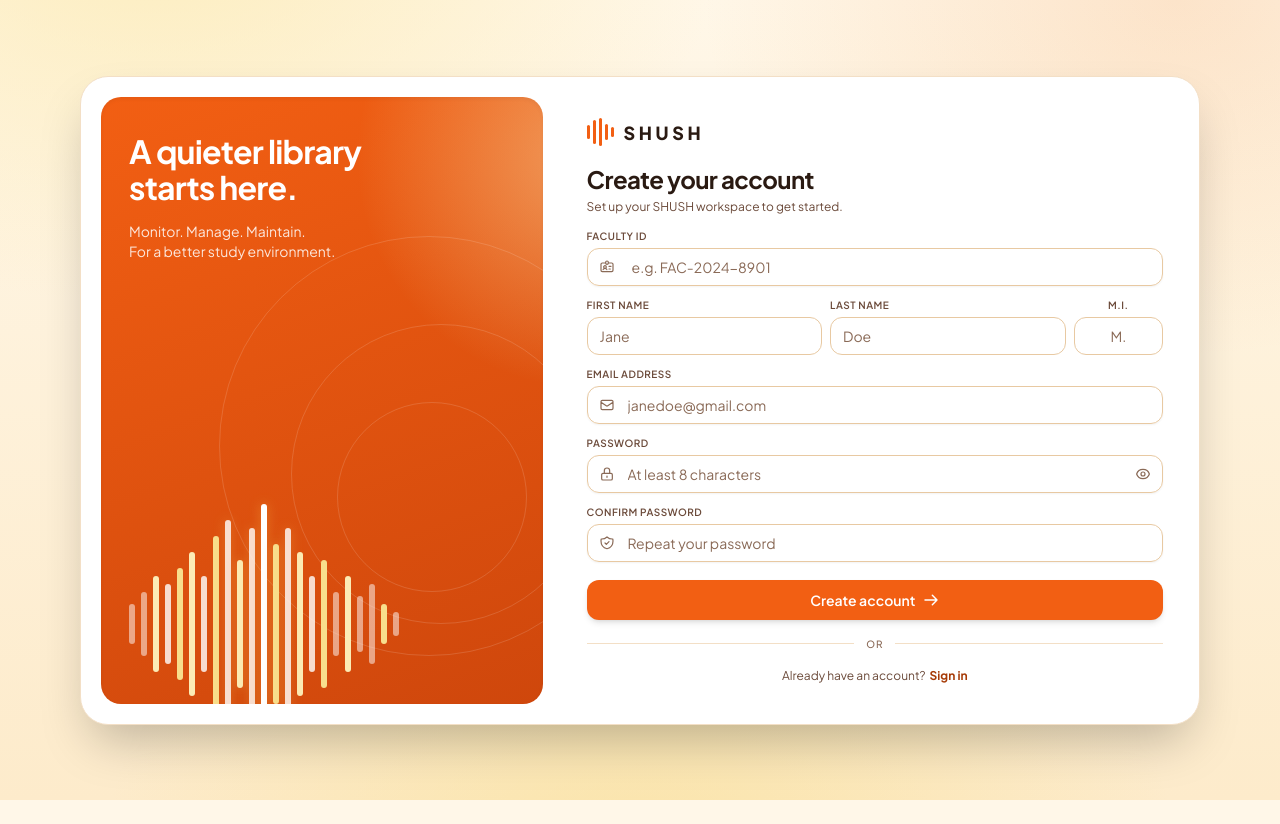
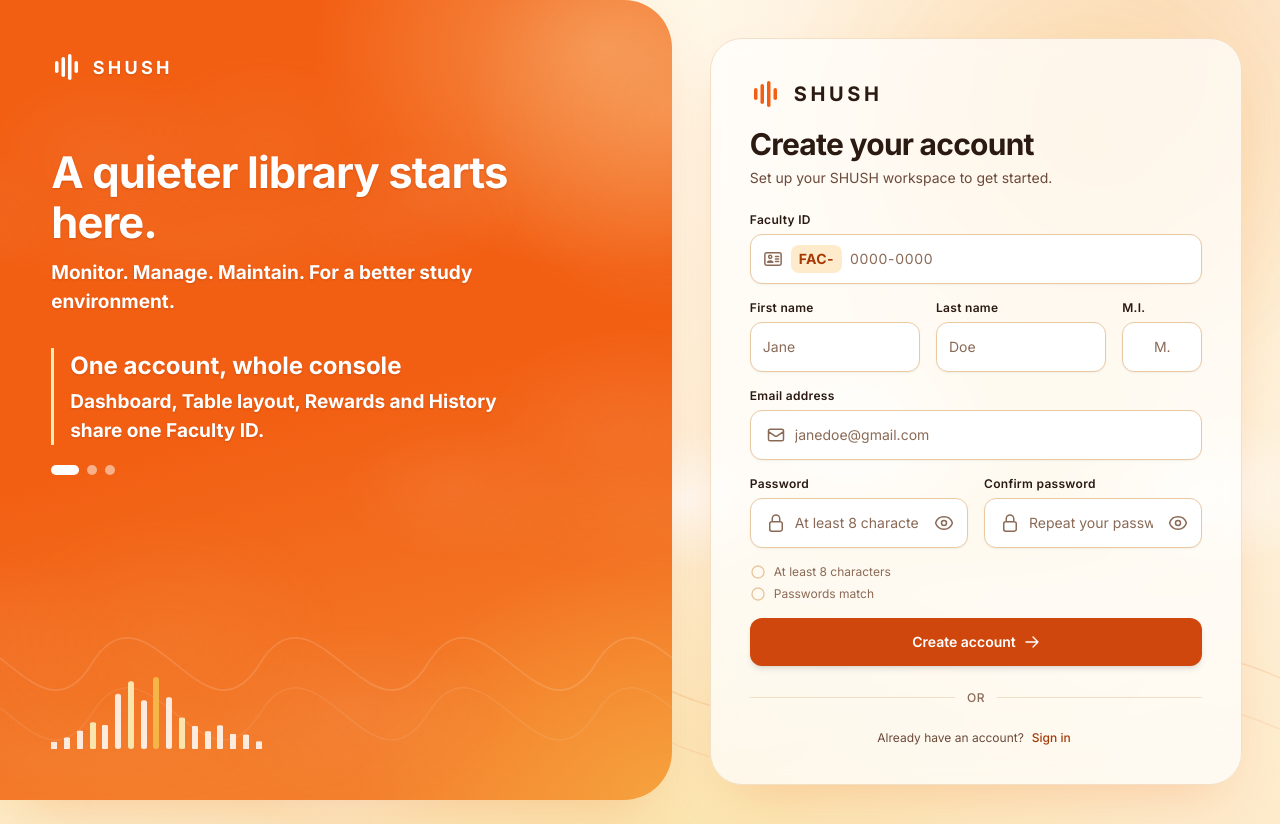
Before and after one commit to chipiee-dot/SHUSH, a React (Vite) app in the folder client/: page /signup in a window 1280 px wide. Before the commit the page ends 800 px from the top, so only its background shows below. Built offline with nearby package versions, Linux system fonts and the light colour scheme; no server answers.

Commit message:
Rebuild faculty sign-up with the new layout, ID formatting, and show/hide on both password fields.

```diff
--- /dev/null
+++ b/client/src/components/PasswordRules.jsx
@@ -0,0 +1,31 @@
+// Live checklist for the two rules the server really enforces. No strength meter on purpose.
+function Rule({ met, children }) {
+  return (
+    <li className={`flex items-center gap-2 text-xs transition-colors ${met ? 'text-shush-orange700' : 'text-shush-muted'}`}>
+      <svg
+        className={`h-4 w-4 flex-none transition-colors ${met ? 'text-shush-orange' : 'text-shush-lineStrong'}`}
+        viewBox="0 0 24 24"
+        fill="none"
+        stroke="currentColor"
+        strokeWidth="2.2"
+        strokeLinecap="round"
+        strokeLinejoin="round"
+        aria-hidden="true"
+      >
+        <circle cx="12" cy="12" r="9" />
+        {met && <path d="M8 12.5l2.7 2.7L16 9.8" />}
+      </svg>
+      <span>{children}</span>
+      <span className="sr-only">{met ? ' (met)' : ' (not met yet)'}</span>
+    </li>
+  );
+}
+
+export default function PasswordRules({ password, confirmPassword }) {
+  return (
+    <ul className="space-y-1.5" aria-label="Password requirements">
+      <Rule met={password.length >= 8}>At least 8 characters</Rule>
+      <Rule met={confirmPassword.length > 0 && password === confirmPassword}>Passwords match</Rule>
+    </ul>
+  );
+}
--- a/client/src/components/auth-layout.css
+++ b/client/src/components/auth-layout.css
@@ -327,6 +327,12 @@
   .auth-page--photo .auth-eq-bar { flex-basis: 0.6rem; }
 }
 
+/* Landing page, tall desktop screens: a larger Welcome card (wider, roomier). Short screens keep the compact card. */
+@media (min-width: 1024px) and (min-height: 801px) {
+  .auth-page--photo { --card-w: min(38rem, 40vw); }
+  .auth-page--photo .auth-card-frost { padding: clamp(2rem, 3.2vw, 3.75rem); }
+}
+
 /* Short laptop screens: drop the bars and subtitle so nothing is cut off. */
 @media (min-width: 1024px) and (max-height: 680px) {
   .auth-eq,
--- a/client/src/pages/SignUp.jsx
+++ b/client/src/pages/SignUp.jsx
@@ -2,39 +2,24 @@ import { useState } from 'react';
 import { Link, useNavigate } from 'react-router-dom';
 import { api } from '../api.js';
 import Alert from '../components/Alert.jsx';
+import AuthLayout, { AuthHero } from '../components/AuthLayout.jsx';
+import FacultyIdInput from '../components/FacultyIdInput.jsx';
+import Logo from '../components/Logo.jsx';
+import PasswordInput from '../components/PasswordInput.jsx';
+import PasswordRules from '../components/PasswordRules.jsx';
+import { isCompleteFacultyId } from '../lib/facultyId.js';
 
-// Soundwave bars on the left panel: [size + colour classes, glow?]
-const WAVE_BARS = [
-  ['h-10 bg-white/50'],
-  ['h-16 bg-white/50'],
-  ['h-24 bg-shush-goldSoft'],
-  ['h-20 bg-white/80'],
-  ['h-28 bg-shush-gold'],
-  ['h-36 bg-shush-goldSoft'],
-  ['h-24 bg-white/80'],
-  ['h-44 bg-shush-gold'],
-  ['h-52 bg-white/80', true],
-  ['h-32 bg-shush-goldSoft', true],
-  ['h-48 bg-white/80', true],
-  ['h-60 bg-white', true],
-  ['h-40 bg-shush-gold', true],
-  ['h-48 bg-white/80', true],
-  ['h-36 bg-shush-goldSoft'],
-  ['h-24 bg-white/80'],
-  ['h-32 bg-shush-gold'],
-  ['h-16 bg-white/50'],
-  ['h-24 bg-shush-goldSoft'],
-  ['h-14 bg-white/50'],
-  ['h-20 bg-white/50'],
-  ['h-10 bg-shush-gold'],
-  ['h-6 bg-white/50'],
+const SLIDES = [
+  { title: 'One account, whole console', text: 'Dashboard, Table layout, Rewards and History share one Faculty ID.' },
+  { title: 'Admins stay in control', text: 'Administrators can add tables and adjust device settings.' },
+  { title: 'Students stay simple', text: 'Students check in with just their student number.' },
 ];
 
-const LABEL = 'block text-[10px] font-semibold text-shush-inkSoft uppercase tracking-wider mb-1';
+const LABEL = 'block text-xs font-semibold tracking-wide text-shush-ink';
 const INPUT =
-  'custom-input block w-full py-2 bg-shush-white border border-shush-lineStrong rounded-xl text-shush-ink placeholder:text-shush-muted text-sm transition-colors duration-150';
-const ICON_WRAP =
-  'absolute inset-y-0 left-0 pl-3 flex items-center pointer-events-none text-shush-muted';
+  'block w-full rounded-xl border border-shush-lineStrong bg-shush-white px-3 py-3 text-sm leading-6 text-shush-ink placeholder:text-shush-muted shadow-sm transition focus:border-shush-orange focus:ring-2 focus:ring-shush-orange';
+const FOCUS_LINK =
+  'rounded px-1 focus:outline-none focus-visible:ring-2 focus-visible:ring-shush-orange focus-visible:ring-offset-2';
 
 const EMPTY_FORM = {
   facultyId: '',
@@ -49,8 +34,6 @@ const EMPTY_FORM = {
 export default function SignUp() {
   const navigate = useNavigate();
   const [form, setForm] = useState(EMPTY_FORM);
-  const FACULTY_ID_PATTERN = /^FAC-\d{4}-\d{4}$/;
-  const [showPassword, setShowPassword] = useState(false);
   const [error, setError] = useState('');
   const [submitting, setSubmitting] = useState(false);
 
@@ -60,7 +43,7 @@ export default function SignUp() {
     e.preventDefault();
     setError('');
 
-      if (!FACULTY_ID_PATTERN.test(form.facultyId.trim())) {
+    if (!isCompleteFacultyId(form.facultyId.trim())) {
       setError('Faculty ID must look like FAC-2024-1679.');
       return;
     }
@@ -85,92 +68,46 @@ export default function SignUp() {
   }
 
   return (
-    <div className="min-h-screen shush-cloud font-jakarta flex items-center justify-center p-4 sm:p-6 md:p-8 selection:bg-shush-gold selection:text-shush-ink">
-      {/* Main outer white container card */}
-      <main className="w-full max-w-[1120px] bg-shush-white border border-shush-line rounded-[28px] p-3 sm:p-4 md:p-5 shadow-2xl flex flex-col md:flex-row gap-5 lg:gap-7 items-stretch relative overflow-hidden">
-        {/* Orange left visual panel */}
-        <div className="md:w-[42%] auth-hero rounded-[20px] p-5 sm:p-6 lg:p-7 flex flex-col justify-between relative overflow-hidden min-h-[320px] md:min-h-[440px] select-none shadow-inner">
-          {/* Ambient Radial Concentric Wave Backgrounds */}
-          <div className="absolute -right-24 bottom-12 w-[420px] h-[420px] rounded-full border border-white/[0.14] pointer-events-none" />
-          <div className="absolute -right-12 bottom-20 w-[300px] h-[300px] rounded-full border border-white/[0.14] pointer-events-none" />
-          <div className="absolute right-4 bottom-28 w-[190px] h-[190px] rounded-full border border-white/[0.14] pointer-events-none" />
+    <AuthLayout
+      formWidth="lg"
+      labelledBy="signup-heading"
+      hero={
+        <AuthHero
+          title="A quieter library starts here."
+          subtitle="Monitor. Manage. Maintain. For a better study environment."
+          slides={SLIDES}
+        />
+      }
+    >
+      <header className="space-y-4">
+        <div className="flex items-center gap-3">
+          <Logo className="h-8 w-8 text-shush-orange" />
+          <span className="text-xl font-extrabold tracking-[0.18em] text-shush-ink">SHUSH</span>
+        </div>
+        <div>
+          <h2 id="signup-heading" className="text-3xl font-bold tracking-tight text-shush-ink">Create your account</h2>
+          <p className="mt-1.5 text-sm text-shush-inkSoft">Set up your SHUSH workspace to get started.</p>
+        </div>
+      </header>
 
-          <div className="relative z-10 pt-2">
-            <h1 className="text-white text-2xl sm:text-3xl lg:text-[32px] font-bold tracking-tight leading-[1.18] mb-4">
-              A quieter library
-              <br />
-              starts here.
-            </h1>
-            <p className="text-white/85 text-xs sm:text-sm font-normal leading-relaxed max-w-[240px]">
-              Monitor. Manage. Maintain.
-              <br />
-              For a better study environment.
-            </p>
+      <form className="mt-6 space-y-4" onSubmit={handleSubmit} noValidate>
+        <Alert>{error}</Alert>
+
+        <div className="space-y-1.5">
+          <label className={LABEL} htmlFor="faculty-id">Faculty ID</label>
+          <FacultyIdInput
+            id="faculty-id"
+            value={form.facultyId}
+            onChange={(facultyId) => setForm((f) => ({ ...f, facultyId }))}
+            required
+          />
         </div>
 
-          {/* Audio Equalizer / Soundwave Graphic */}
-          <div className="relative z-10 mt-auto pt-8 pb-2 w-full flex items-center justify-start gap-[5px] sm:gap-[6px] h-32" aria-hidden="true">
-            {WAVE_BARS.map(([classes, glow], i) => (
-              <div
-                key={i}
-                className={`w-[5px] sm:w-[6px] ${classes} rounded-full self-center${glow ? ' glow-bar' : ''}`}
-              />
-            ))}
-          </div>
-        </div>
-
-        {/* Right Clean Form Panel */}
-        <div className="md:w-[58%] bg-shush-white flex flex-col justify-center px-2 sm:px-3 md:px-4 py-4 md:py-5">
-          {/* Brand Logo Header */}
-          <div className="flex items-center gap-2.5 mb-4">
-            <div className="flex items-center gap-[3px] h-7 text-shush-orange" aria-hidden="true">
-              <span className="w-[3px] h-3.5 bg-shush-orange rounded-full inline-block" />
-              <span className="w-[3px] h-6 bg-shush-orange rounded-full inline-block" />
-              <span className="w-[3px] h-7 bg-shush-orange rounded-full inline-block" />
-              <span className="w-[3px] h-4 bg-shush-orange rounded-full inline-block" />
-              <span className="w-[3px] h-2.5 bg-shush-orange rounded-full inline-block" />
-            </div>
-            <span className="font-extrabold text-lg tracking-[0.2em] text-shush-ink uppercase pt-0.5">SHUSH</span>
-          </div>
-
-          <div className="mb-3.5">
-            <h2 className="text-xl sm:text-2xl font-bold text-shush-ink tracking-tight">Create your account</h2>
-            <p className="text-shush-inkSoft text-xs mt-1 font-normal">Set up your SHUSH workspace to get started.</p>
-          </div>
-
-          <form className="space-y-3" onSubmit={handleSubmit}>
-            <Alert>{error}</Alert>
-
-            {/* Faculty ID */}
-            <div>
-              <label className={LABEL} htmlFor="faculty-id">Faculty ID</label>
-              <div className="relative rounded-xl shadow-sm">
-                <div className={ICON_WRAP}>
-                  <svg className="h-4 w-4" fill="none" stroke="currentColor" strokeWidth="1.8" viewBox="0 0 24 24" aria-hidden="true">
-                    <path strokeLinecap="round" strokeLinejoin="round" d="M10 6H5a2 2 0 00-2 2v9a2 2 0 002 2h14a2 2 0 002-2V8a2 2 0 00-2-2h-5m-4 0V5a2 2 0 114 0v1m-4 0a2 2 0 104 0m-5 8a2 2 0 100-4 2 2 0 000 4zm0 0c1.306 0 2.417.835 2.83 2M9 14a3.001 3.001 0 00-2.83 2M15 11h3m-3 4h2" />
-                  </svg>
-                </div>
+        <div className="grid gap-4 sm:grid-cols-[1fr_1fr_5rem]">
+          <div className="space-y-1.5">
+            <label className={LABEL} htmlFor="first-name">First name</label>
             <input
-                     className={`${INPUT} pl-11 pr-4`}
-                     id="faculty-id"
-                     name="faculty_id"
-                     placeholder="e.g. FAC-2024-8901"
-                     required
-                     maxLength={30}
-                     autoComplete="username"
-                     type="text"
-                     value={form.facultyId}
-                     onChange={set('facultyId')}
-                   />
-              </div>
-            </div>
-
-            {/* First Name, Last Name, M.I. */}
-            <div className="grid grid-cols-12 gap-2">
-              <div className="col-span-5">
-                <label className={LABEL} htmlFor="first-name">First Name</label>
-                <input
-                  className={`${INPUT} px-3`}
+              className={INPUT}
               id="first-name"
               name="first_name"
               placeholder="Jane"
@@ -182,10 +119,10 @@ export default function SignUp() {
               onChange={set('firstName')}
             />
           </div>
-              <div className="col-span-5">
-                <label className={LABEL} htmlFor="last-name">Last Name</label>
+          <div className="space-y-1.5">
+            <label className={LABEL} htmlFor="last-name">Last name</label>
             <input
-                  className={`${INPUT} px-3`}
+              className={INPUT}
               id="last-name"
               name="last_name"
               placeholder="Doe"
@@ -197,10 +134,10 @@ export default function SignUp() {
               onChange={set('lastName')}
             />
           </div>
-              <div className="col-span-2">
-                <label className={`${LABEL} text-center`} htmlFor="middle-initial">M.I.</label>
+          <div className="space-y-1.5">
+            <label className={LABEL} htmlFor="middle-initial">M.I.</label>
             <input
-                  className={`${INPUT} px-2 text-center uppercase`}
+              className={`${INPUT} text-center uppercase`}
               id="middle-initial"
               name="middle_initial"
               placeholder="M."
@@ -213,17 +150,16 @@ export default function SignUp() {
           </div>
         </div>
 
-            {/* Email */}
-            <div>
-              <label className={LABEL} htmlFor="email">Email Address</label>
-              <div className="relative rounded-xl shadow-sm">
-                <div className={ICON_WRAP}>
-                  <svg className="h-4 w-4" fill="none" stroke="currentColor" strokeWidth="1.8" viewBox="0 0 24 24" aria-hidden="true">
+        <div className="space-y-1.5">
+          <label className={LABEL} htmlFor="email">Email address</label>
+          <div className="relative">
+            <div className="pointer-events-none absolute inset-y-0 left-0 flex items-center pl-4 text-shush-muted">
+              <svg className="h-5 w-5" fill="none" stroke="currentColor" strokeWidth="1.8" viewBox="0 0 24 24" aria-hidden="true">
                 <path d="M3 8l7.89 5.26a2 2 0 002.22 0L21 8M5 19h14a2 2 0 002-2V7a2 2 0 00-2-2H5a2 2 0 00-2 2v10a2 2 0 002 2z" strokeLinecap="round" strokeLinejoin="round" />
               </svg>
             </div>
             <input
-                  className={`${INPUT} pl-10 pr-4`}
+              className={`${INPUT} pl-11`}
               id="email"
               name="email"
               placeholder="janedoe@gmail.com"
@@ -237,102 +173,61 @@ export default function SignUp() {
           </div>
         </div>
 
-            {/* Password */}
-            <div>
+        <div className="grid gap-4 md:grid-cols-2">
+          <div className="space-y-1.5">
             <label className={LABEL} htmlFor="password">Password</label>
-              <div className="relative rounded-xl shadow-sm">
-                <div className={ICON_WRAP}>
-                  <svg className="h-4 w-4" fill="none" stroke="currentColor" strokeWidth="1.8" viewBox="0 0 24 24" aria-hidden="true">
-                    <path d="M12 15v2m-6 4h12a2 2 0 002-2v-6a2 2 0 00-2-2H6a2 2 0 00-2 2v6a2 2 0 002 2zm10-10V7a4 4 0 00-8 0v4h8z" strokeLinecap="round" strokeLinejoin="round" />
-                  </svg>
-                </div>
-                <input
-                  className={`${INPUT} pl-10 pr-10`}
+            <PasswordInput
               id="password"
               name="password"
               placeholder="At least 8 characters"
+              autoComplete="new-password"
               required
-                  minLength={8}
-                  maxLength={128}
-                  autoComplete="new-password"
-                  type={showPassword ? 'text' : 'password'}
               value={form.password}
               onChange={set('password')}
             />
-                <button
-                  aria-label="Toggle password visibility"
-                  aria-pressed={showPassword}
-                  className="absolute inset-y-0 right-0 pr-3 flex items-center text-shush-muted hover:text-shush-inkSoft focus:outline-none focus-visible:ring-2 focus-visible:ring-shush-orange rounded-r-xl"
-                  type="button"
-                  onClick={() => setShowPassword((v) => !v)}
-                >
-                  <svg className="h-4 w-4" fill="none" stroke="currentColor" strokeWidth="1.8" viewBox="0 0 24 24" aria-hidden="true">
-                    <path d="M15 12a3 3 0 11-6 0 3 3 0 016 0z" strokeLinecap="round" strokeLinejoin="round" />
-                    <path d="M2.458 12C3.732 7.943 7.523 5 12 5c4.478 0 8.268 2.943 9.542 7-1.274 4.057-5.064 7-9.542 7-4.477 0-8.268-2.943-9.542-7z" strokeLinecap="round" strokeLinejoin="round" />
-                  </svg>
-                </button>
           </div>
-            </div>
-
-            {/* Confirm Password */}
-            <div>
-              <label className={LABEL} htmlFor="confirm-password">Confirm Password</label>
-              <div className="relative rounded-xl shadow-sm">
-                <div className={ICON_WRAP}>
-                  <svg className="h-4 w-4" fill="none" stroke="currentColor" strokeWidth="1.8" viewBox="0 0 24 24" aria-hidden="true">
-                    <path d="M9 12l2 2 4-4m5.618-4.016A11.955 11.955 0 0112 2.944a11.955 11.955 0 01-8.618 3.04A12.02 12.02 0 003 9c0 5.591 3.824 10.29 9 11.622 5.176-1.332 9-6.03 9-11.622 0-1.042-.133-2.052-.382-3.016z" strokeLinecap="round" strokeLinejoin="round" />
-                  </svg>
-                </div>
-                <input
-                  className={`${INPUT} pl-10 pr-4`}
+          <div className="space-y-1.5">
+            <label className={LABEL} htmlFor="confirm-password">Confirm password</label>
+            <PasswordInput
               id="confirm-password"
               name="confirm_password"
               placeholder="Repeat your password"
+              autoComplete="new-password"
               required
-                  maxLength={128}
-                  autoComplete="new-password"
-                  type="password"
               value={form.confirmPassword}
               onChange={set('confirmPassword')}
             />
           </div>
         </div>
 
-            {/* Submit */}
-            <div className="pt-1.5">
+        <PasswordRules password={form.password} confirmPassword={form.confirmPassword} />
+
         <button
-                className="w-full flex items-center justify-center gap-2 py-2.5 px-4 bg-shush-orange hover:bg-shush-orange600 text-white focus:outline-none focus-visible:ring-2 focus-visible:ring-shush-orange focus-visible:ring-offset-2 text-sm font-semibold rounded-xl shadow-md hover:shadow-lg active:scale-[0.99] transition-all duration-150 cursor-pointer disabled:opacity-60 disabled:cursor-not-allowed"
+          className="inline-flex w-full items-center justify-center gap-2 rounded-xl bg-shush-orange600 px-4 py-3.5 text-sm font-semibold text-white shadow-md transition hover:bg-shush-orange700 active:bg-shush-orange700 focus:outline-none focus-visible:ring-2 focus-visible:ring-shush-orange focus-visible:ring-offset-2 disabled:cursor-not-allowed disabled:opacity-60"
           disabled={submitting}
           type="submit"
         >
           <span>{submitting ? 'Creating account…' : 'Create account'}</span>
           {!submitting && (
-                  <svg className="h-4 w-4" fill="none" stroke="currentColor" strokeWidth="2.2" viewBox="0 0 24 24" aria-hidden="true">
-                    <path d="M14 5l7 7m0 0l-7 7m7-7H3" strokeLinecap="round" strokeLinejoin="round" />
+            <svg className="h-4 w-4" fill="none" stroke="currentColor" strokeWidth="2" viewBox="0 0 24 24" aria-hidden="true">
+              <path d="M13.5 4.5L21 12m0 0l-7.5 7.5M21 12H3" strokeLinecap="round" strokeLinejoin="round" />
             </svg>
           )}
         </button>
-            </div>
       </form>
 
-          {/* OR Divider */}
-          <div className="relative my-4">
-            <div className="absolute inset-0 flex items-center">
-              <div className="w-full border-t border-shush-line" />
-            </div>
-            <div className="relative flex justify-center text-xs">
-              <span className="px-3 bg-shush-white text-shush-muted font-medium tracking-widest text-[10px]">OR</span>
-            </div>
+      <div aria-hidden="true" className="my-6 flex items-center gap-3 text-xs font-medium tracking-wider text-shush-muted">
+        <span className="h-px flex-1 bg-shush-line" />
+        OR
+        <span className="h-px flex-1 bg-shush-line" />
       </div>
 
-          <div className="text-center text-xs text-shush-inkSoft">
+      <p className="text-center text-xs text-shush-inkSoft">
         Already have an account?
-            <Link className="font-bold text-shush-orange700 hover:underline underline-offset-2 ml-1 rounded focus:outline-none focus-visible:ring-2 focus-visible:ring-shush-orange" to="/login">
+        <Link className={`ml-1 font-medium text-shush-orange700 hover:underline underline-offset-2 ${FOCUS_LINK}`} to="/login">
           Sign in
         </Link>
-          </div>
-        </div>
-      </main>
-    </div>
+      </p>
+    </AuthLayout>
   );
 }
--- a/client/src/pages/StartPage.jsx
+++ b/client/src/pages/StartPage.jsx
@@ -60,7 +60,7 @@ export default function StartPage() {
 
       <Link
         to="/student"
-        className="landing-cta group inline-flex w-full items-center justify-center gap-2 rounded-2xl bg-shush-orange600 px-5 py-4 text-base font-semibold text-white shadow-md transition hover:bg-shush-orange700 focus:outline-none focus-visible:ring-2 focus-visible:ring-shush-orange focus-visible:ring-offset-2"
+        className="landing-cta group inline-flex w-full items-center justify-center gap-2 rounded-2xl bg-shush-orange600 px-5 py-4 text-base font-semibold text-white shadow-md lg:min-[801px]:py-5 lg:min-[801px]:text-xl transition hover:bg-shush-orange700 focus:outline-none focus-visible:ring-2 focus-visible:ring-shush-orange focus-visible:ring-offset-2"
       >
         Student check-in
         <svg aria-hidden="true" className="landing-cta-arrow h-5 w-5" viewBox="0 0 24 24" fill="none" stroke="currentColor" strokeWidth="2" strokeLinecap="round" strokeLinejoin="round">
@@ -69,7 +69,7 @@ export default function StartPage() {
         </svg>
       </Link>
 
-      <p className="mt-4 text-center text-sm text-shush-inkSoft">
+      <p className="mt-4 text-center text-sm text-shush-inkSoft lg:min-[801px]:mt-5 lg:min-[801px]:text-base">
         New here?{' '}
         <Link
           to="/student/signup"
```
Also changed, not shown: client/src/pages/StartPage.css (+12 -0 lines). Lines whose indentation alone changed are shown as unchanged.
